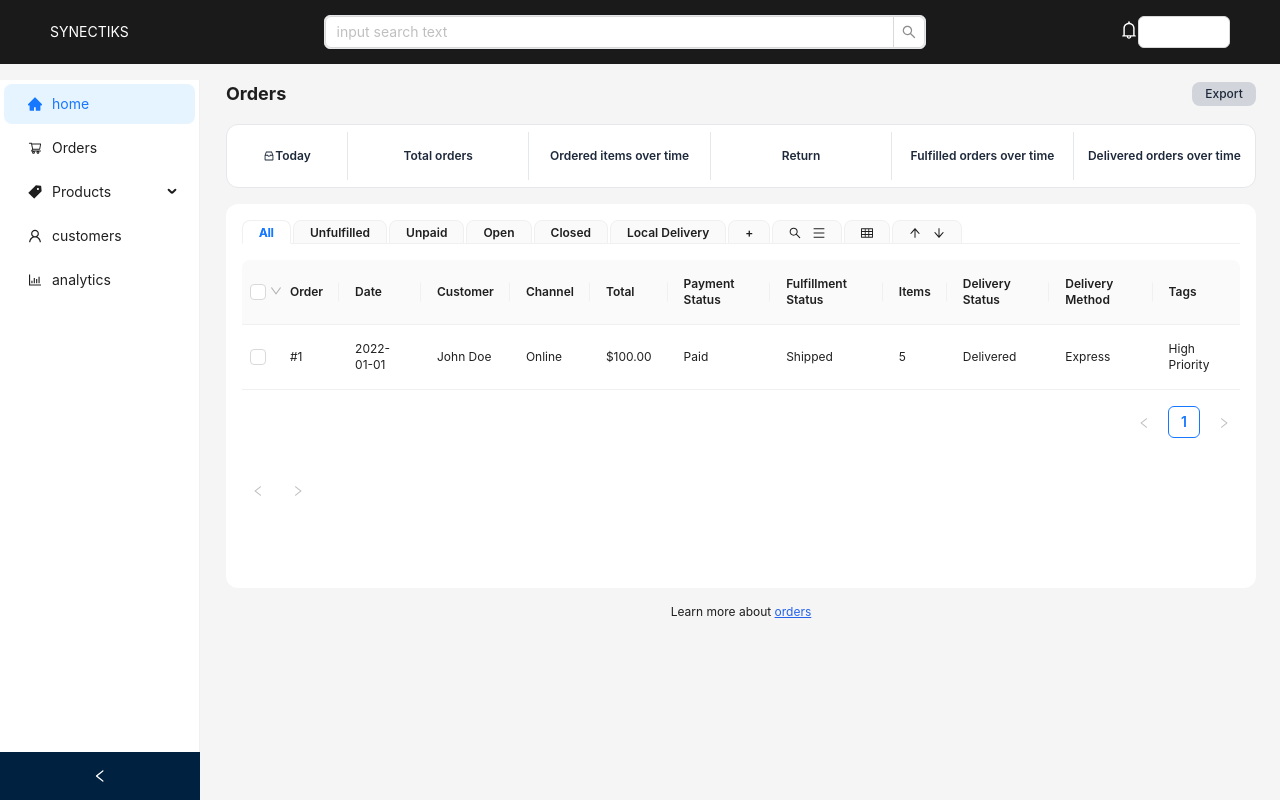
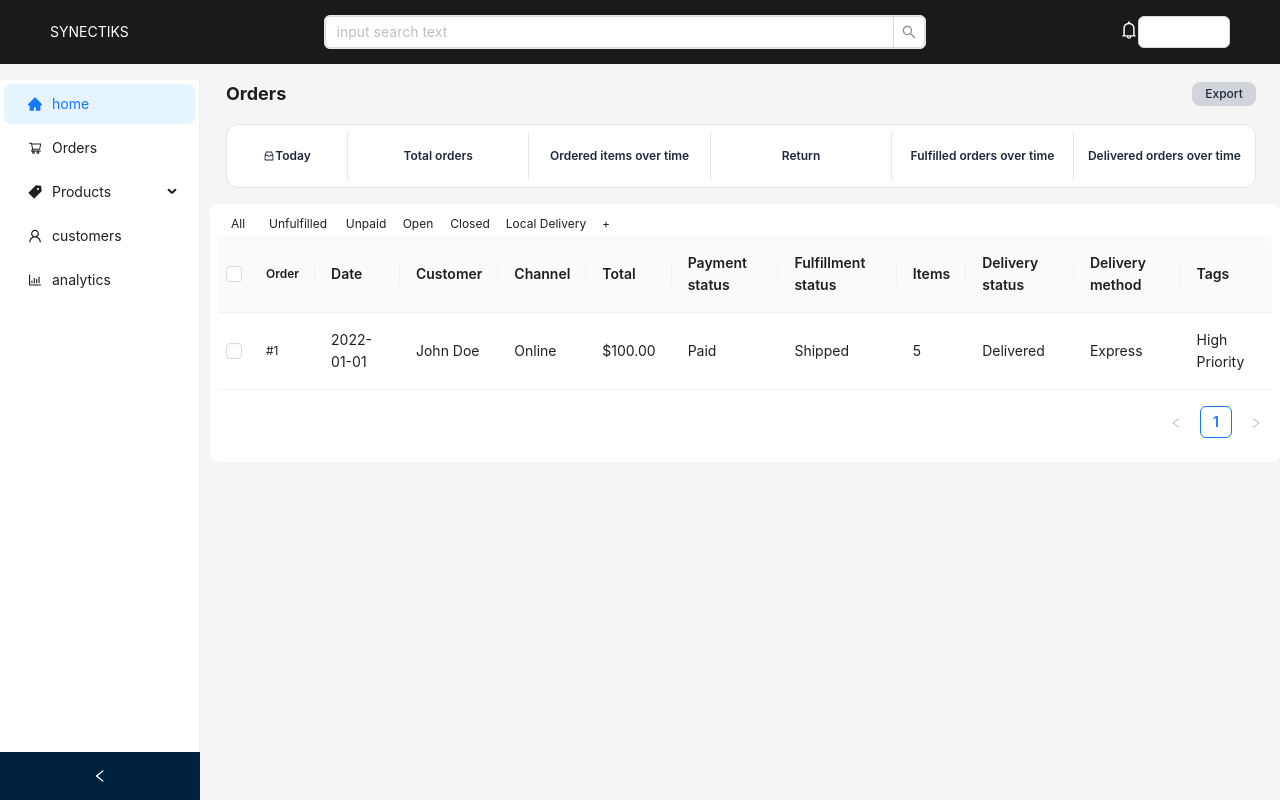
Before and after one commit to Appkube-ecommerce/appkube-ecommerce-sui, a Next.js app: page /admin/orders in a window 1280 px wide. Built offline with nearby package versions, Linux system fonts and the light colour scheme.

Commit message:
Order info page has completed.

```diff
--- a/src/components/admin/orders/orders.js
+++ b/src/components/admin/orders/orders.js
@@ -1,42 +1,10 @@
-'use client'
-import { DownOutlined, UserOutlined, InboxOutlined, SearchOutlined, MenuOutlined, ArrowUpOutlined, ArrowDownOutlined, TableOutlined } from '@ant-design/icons';
-import { Button, Dropdown, message, Space, Tooltip, Menu } from 'antd';
-import { Tabs } from 'antd';
-import Link from "next/link"
-import { Table, Pagination } from 'antd';
+'use client';
+import { InboxOutlined } from '@ant-design/icons';
 import React, { useState } from 'react';
-import CustomModal from './modal';
-
-
-const onChange = (key) => {
-  console.log(key);
-};
-const handleButtonClick = (e) => {
-  console.log('click left button', e);
-};
-const handleMenuClick = (e) => {
-  console.log('click', e);
-};
-
-
-const items = [
-  {
-    label: '1st menu item',
-    key: '1',
-    icon: <UserOutlined />,
-  },
-  {
-    label: '2nd menu item',
-    key: '2',
-    icon: <UserOutlined />,
-  },
-  {
-    label: '3rd menu item',
-    key: '3',
-    icon: <UserOutlined />,
-  },
-
-];
+import { Table } from 'antd';
+import Link from 'next/link';
+//import { useRouter } from 'next/router';
+import { Button, Modal, Radio } from 'antd';
 
 const columns = [
   {
@@ -45,205 +13,160 @@ const columns = [
     className: 'text-xs',
     render: (text, record) => (
       <Link href={`/admin/orders/summary`}>
-        <span >{text}</span>
+        <span>{text}</span>
       </Link>
     ),
-
   },
   {
     title: 'Date',
     dataIndex: 'date',
-    className: 'text-xs',
   },
   {
     title: 'Customer',
     dataIndex: 'customer',
-    className: 'text-xs',
   },
   {
     title: 'Channel',
     dataIndex: 'channel',
-    className: 'text-xs',
   },
   {
     title: 'Total',
     dataIndex: 'total',
-    className: 'text-xs',
   },
   {
-    title: 'Payment Status',
+    title: 'Payment status',
     dataIndex: 'paymentstatus',
-    className: 'text-xs',
   },
   {
-    title: 'Fulfillment Status',
+    title: 'Fulfillment status',
     dataIndex: 'fulfillmentstatus',
-    className: 'text-xs',
-  }, {
+  },
+  {
     title: 'Items',
     dataIndex: 'items',
-    className: 'text-xs',
   },
   {
-    title: 'Delivery Status',
+    title: 'Delivery status',
     dataIndex: 'deliverystatus',
-    className: 'text-xs',
   },
   {
-    title: 'Delivery Method',
+    title: 'Delivery method',
     dataIndex: 'deliverymethod',
-    className: 'text-xs',
   },
   {
     title: 'Tags',
     dataIndex: 'tags',
-    className: 'text-xs',
   },
 ];
 
-const CustomPagination = ({ total, onChange, current }) => {
-  return (
-    <Pagination
+const data = [
+  {
+    key: '1',
+    order: '#1',
+    date: '2022-01-01',
+    customer: 'John Doe',
+    channel: 'Online',
+    total: '$100.00',
+    paymentstatus: 'Paid',
+    fulfillmentstatus: 'Shipped',
+    items: '5',
+    deliverystatus: 'Delivered',
+    deliverymethod: 'Express',
+    tags: 'High Priority',
+  },
+];
 
-      onChange={onChange}
-      current={current}
-      itemRender={(current, type, originalElement) => {
-        if (type === 'prev' || type === 'next') {
-          return <span>{originalElement}</span>;
-        }
-        return null;
-      }}
-    />
-  );
+
+const rowSelection = {
+  onChange: (selectedRowKeys, selectedRows) => {
+    console.log(`selectedRowKeys: ${selectedRowKeys}`, 'selectedRows: ', selectedRows);
+  },
+  getCheckboxProps: (record) => ({
+    disabled: record.name === 'Disabled User',
+    name: record.name,
+  }),
 };
 
-const { TabPane } = Tabs;
 const Orders = () => {
-  const handleMenuClick = (e) => {
-    console.log('click', e);
+
+  const [selectionType, setSelectionType] = useState('checkbox');
+  const [isModalOpen, setIsModalOpen] = useState(false);
+  const [exportOption, setExportOption] = useState('option1');
+
+  const showModal = () => {
+    setIsModalOpen(true);
   };
 
+  const handleCancel = () => {
+    setIsModalOpen(false);
+  };
 
+  const handleExportOptionChange = (e) => {
+    setExportOption(e.target.value);
+  };
 
   const handleOrderClick = (orderId) => {
-    router.push(`/ordersummary/${orderId}`);
+    router.push(`/admin/orders/summary${orderId}`);
   };
 
-
-  const menu = (
-    <Menu onClick={handleMenuClick}>
-      {items.map((item) => (
-        <Menu.Item key={item.key} icon={item.icon}>
-          {item.label}
-        </Menu.Item>
-      ))}
-    </Menu>
-  );
-
-  const tabNames = [
-    'All',
-    'Unfulfilled',
-    'Unpaid',
-    'Open',
-    'Closed',
-    'Local Delivery',
-    '+',
-    ];
-
-const [selectedRowKeys, setSelectedRowKeys] = useState([]);
-
-  const onSelectChange = (newSelectedRowKeys) => {
-    console.log('selectedRowKeys changed: ', newSelectedRowKeys);
-    setSelectedRowKeys(newSelectedRowKeys);
-  };
-
-  const rowSelection = {
-    selectedRowKeys,
-    onChange: onSelectChange,
-    selections: [
-      Table.SELECTION_ALL,
-      Table.SELECTION_INVERT,
-      Table.SELECTION_NONE,
-      {
-        key: 'odd',
-        text: 'Select Odd Row',
-        onSelect: (changeableRowKeys) => {
-          let newSelectedRowKeys = [];
-          newSelectedRowKeys = changeableRowKeys.filter((_, index) => {
-            if (index % 2 !== 0) {
-              return false;
-            }
-            return true;
-          });
-          setSelectedRowKeys(newSelectedRowKeys);
-        },
-      },
-      {
-        key: 'even',
-        text: 'Select Even Row',
-        onSelect: (changeableRowKeys) => {
-          let newSelectedRowKeys = [];
-          newSelectedRowKeys = changeableRowKeys.filter((_, index) => {
-            if (index % 2 !== 0) {
-              return true;
-            }
-            return false;
-          });
-          setSelectedRowKeys(newSelectedRowKeys);
-        },
-      },
-    ],
-  };
-
-  const onChangeTabs = (key) => {
-    console.log(key);
-  };
-
-  const onChangePagination = (page) => {
-    console.log('Page changed: ', page);
-  };
-
-
-  const tabIcons = [
-    <span><SearchOutlined /><MenuOutlined /></span>,
-    <span><TableOutlined /></span>,
-    <span><ArrowUpOutlined /><ArrowDownOutlined /></span>,
-  ];
-
-  const extendedTabNames = [...tabNames.slice(0, tabNames.indexOf('+') + 1), ...tabIcons];
-
-  const sampleData = [
-    {
-      key: '1',
-      order: '#1',
-      date: '2022-01-01',
-      customer: 'John Doe',
-      channel: 'Online',
-      total: '$100.00',
-      paymentstatus: 'Paid',
-      fulfillmentstatus: 'Shipped',
-      items: '5',
-      deliverystatus: 'Delivered',
-      deliverymethod: 'Express',
-      tags: 'High Priority',
-    },
-
-  ];
-return (
+  return (
     <>
       <div className='mr-2 px-4'>
         <div className='flex justify-between mt-4 items-center'>
-          <div><p className="font-bold text-lg ">Orders</p></div>
-          {/* <div className="flex gap-2"> */}
+          <div>
+            <p className="font-bold text-lg ">Orders</p>
+          </div>
           <div className="flex gap-2">
-            <CustomModal />
+          <>
+      <button
+        onClick={showModal}
+        className="rounded-lg font-medium w-16 text-xs h-6 bg-gray-300 text-slate-800 hover:bg-slate-300"
+      >
+        Export
+      </button>
+      <Modal
+        visible={isModalOpen}
+        onCancel={handleCancel}
+        style={{ padding: 0 }}
+        footer={[
+          <div key="buttons" style={{ display: 'flex' }} className='justify-center items-end gap-1 mt-6 ml-28'>
+            <button className="shadow-lg h-7 rounded-lg border border-gray-200 w-18 px-2" onClick={handleCancel}>
+              Cancel
+            </button>
+            <button className="shadow-lg rounded-lg border border-gray-200 w-48 h-7 px-2">
+              Export transaction histories
+            </button>
+            <button className="bg-gray-800 text-white rounded-lg h-7 w-30 px-2">
+              Export orders
+            </button>
           </div>
-            {/* <button className="rounded-lg font-medium w-16 text-xs h-6 bg-gray-200">Export<modal/></button> */}
-            {/* <Dropdown overlay={menu}>
-              <Button className='rounded-lg bg-gray-200 font-medium text-xs h-6'>More actions<DownOutlined /></Button>
-            </Dropdown>
-            <button className='rounded-lg font-medium w-24 bg-gray-800 text-white text-xs h-6'>Create order</button> */}
-          {/* </div> */}
+        ]}
+      >
+        <div className='h-10 w-full font-semibold text-slate-800 border-b'>
+          <h2 className='text-base font-semibold'>Export Orders</h2>
+        </div>
+        <div className='py-4'>
+          <div>
+            <p className='font-medium text-slate-800'>Export</p>
+            <div onChange={handleExportOptionChange} value={exportOption} className='mt-2'>
+              <Radio value='option1'>Current page</Radio><br/>
+              <Radio value='option2'>All orders</Radio><br/>
+              <Radio value="C" disabled>Selected: 0 products</Radio><br/>
+              <Radio value="D" disabled>50+ orders matching your search</Radio><br/>
+              <Radio value='option3'>Orders by date</Radio>
+            </div>
+          </div>
+          <div className='mt-4'>
+            <p className='font-medium text-slate-800'>Export as</p>
+            <div onChange={handleExportOptionChange} value={exportOption} className='mt-2'>
+              <Radio value='option1'>CSV for excel, Numbers, or other spreadsheet programs</Radio><br/>
+              <Radio value='option2'>Plain CSV file</Radio>
+            </div>
+          </div>
+        </div>
+      </Modal>
+    </>
+          </div>
         </div>
 
         <div className='bg-white rounded-xl h-16 border border-gray-200 flex items-center mb-4 mt-4 '>
@@ -268,41 +191,32 @@ return (
             <button className='rounded-lg hover:bg-gray-100 h-12 w-44 text-slate-800 text-xs font-semibold'>Delivered orders over time</button>
           </div>
         </div>
+      </div>
 
-        <div className='h-96 bg-white rounded-xl p-4'>
-          <Tabs
-            onChange={onChangeTabs}
-            type="card"
-            tabBarStyle={{ color: '#333', height: '24px' }}
-            tabIcons={{ display: 'flex', justifyContent: 'space-between', alignItems: 'center'}}
-          >
-            {extendedTabNames.map((tab, index) => (
-              <TabPane
-              tab={
-                <div>
-                  <span style={{ fontSize: '12px', fontWeight: '600'}}>{tab}</span>
-                </div>
-              }
-              key={String(index + 1)}
-            >
-              {tab === 'All' && (
-                <>
-                  <Table rowSelection={rowSelection} columns={columns} dataSource={sampleData} />
+<div className='bg-white p-2 rounded-lg'>
+      <div className='gap-2'>
+        <button className="rounded-lg w-10 h-6 text-xs  hover:bg-gray-100">All</button>
+        <button className="rounded-lg w-20 h-6 text-xs  hover:bg-gray-100">Unfulfilled</button>
+        <button className="rounded-lg h-6 text-xs w-14  hover:bg-gray-100">Unpaid</button>
+        <button className="rounded-lg h-6 text-xs w-12  hover:bg-gray-100">Open</button>
+        <button className="rounded-lg w-14 h-6 text-xs  hover:bg-gray-100">Closed</button>
+        <button className="rounded-lg w-24 h-6 text-xs  hover:bg-gray-100">Local Delivery</button>
+        <button className="rounded-lg w-6 h-6 text-xs  hover:bg-gray-100">+</button>
+      </div>
 
-                </>
-              )}
-            </TabPane>
-            ))}
-
-          </Tabs>
-       <div style={{ textAlign: 'center', marginTop: '20px' }}>
-                  <CustomPagination onChange={onChangePagination} current={1} />
-                  </div>
-        </div>
-
-        <div className='justify-center text-center mt-4 text-xs'>Learn more about <a className='underline text-blue-600 hover:underline'>orders</a></div>
+      <Table
+          rowSelection={{
+            type: selectionType,
+            ...rowSelection,
+          }}
+          columns={[
+            ...columns,
+          ]}
+          dataSource={data}
+        />
       </div>
     </>
+
   );
 };
 
--- /dev/null
+++ b/src/components/admin/orders/ordersummary.js
@@ -0,0 +1,117 @@
+
+import React, { useState } from "react";
+import { Button, Input, message, Upload } from "antd";
+import { ArrowLeftOutlined, EditOutlined } from "@ant-design/icons";
+import { useRouter } from "next/navigation";
+
+const OrderInfo = () => {
+  const [comment, setComment] = useState(""); // State for the comment input
+  const router = useRouter();
+
+  const backToOrders = () => {
+    router.push("/admin/orders");
+  };
+
+  const handlePostComment = () => {
+    // Handle logic to post the comment (you can customize this part)
+    if (comment.trim() !== "") {
+      // Logic to handle the comment (e.g., send to server, update state, etc.)
+      message.success("Comment posted successfully!");
+      setComment(""); // Clear the comment input after posting
+    } else {
+      message.warning("Please enter a comment before posting.");
+    }
+  };
+
+  return (
+    <>
+  <div className="p-8">
+  <header className="flex gap-5">
+  <ArrowLeftOutlined className="text-lg font-semibold" onClick={backToOrders}/>
+    <h1 className="font-bold text-2xl"></h1>
+    </header>
+    </div>
+
+
+<div className='flex gap-5'>
+
+<div>
+      <div className="border-2 shadow-md w-[37.5rem] h-72 bg-white rounded-xl p-4">
+        <div></div>
+        <div className='border border-slate-200 h-44 rounded-md'>
+        <div className='border-b h-14'></div>
+        <div className='border-b h-14'></div>
+        <div className='h-14'></div></div>
+        <div className='flex justify-end mt-2'>
+  <button className="bg-gray-800 text-white rounded-lg h-7 w-30 px-2 text-sm">
+    Add tracking
+  </button>
+</div>
+
+      </div>
+      <div className="border-2 shadow-md w-[37.5rem] h-48 bg-white p-4 mt-5 rounded-xl">
+      <div className='border border-slate-200 rounded-md'>
+      <div className='border-b h-16'></div>
+        <div className=' h-12'></div>
+        </div>
+      </div>
+      <div className='mt-8'>
+      <p className='font-semibold text-base ml-4 text-slate-800 mb-2'>Timeline</p>
+      <div className="border-2 shadow-md w-[37.5rem] h-40 bg-white rounded-xl">
+      <div className="flex flex-col mt-4 space-y-4 items-end">
+
+              <Input
+                placeholder="Leave a comment..."
+                value={comment}
+                onChange={(e) => setComment(e.target.value)}
+                className='border-none hover:border-0  h-16 w-full'
+              />
+                <div className="bg-slate-50 flex justify-end h-full w-full"> {/* Use flex justify-end */}
+    <button
+      className="bg-gray-200 text-gray-400 font-semibold rounded-md h-6 w-12 border-0 mt-4 mb-4 mr-3"
+      onClick={handlePostComment}
+    >
+      Post
+    </button>
+  </div>
+            </div>
+        </div>
+        </div>
+      <p className='text-slate-400 text-end'>Only you and other staff can see comments</p>
+</div>
+
+<div>
+      <div className="border-2 shadow-md w-80 h-20 bg-white p-2 rounded-xl text-slate-800">
+        <div className='flex justify-between w-full'>
+        <p className='font-semibold text-slate-800'>Notes</p>
+      <div><EditOutlined /></div>
+
+        </div>
+        <div className='text-slate-800 py-2'>No notes from customer</div>
+      </div>
+
+      <div className="border-2 shadow-md w-80 h-72 bg-white mt-5 rounded-xl p-2 font-semibold text-slate-800">
+       <div><p className='font-semibold text-slate-800'>Customer</p></div>
+       <div className="mt-4">
+    <input
+      type="text"
+      placeholder="Search or create a customer"
+      className="border-2 border-gray-300 px-2 py-1 rounded-md w-full"
+    />
+  </div>
+      </div>
+      <div className="border-2 shadow-md w-80 h-36 bg-white p-2 mt-5 rounded-xl">
+        <p className='font-semibold text-slate-800 h-10'>Conversion summary</p>
+        <p className='text-slate-800 h-10'>There aren't any conversion details available for this order.</p>
+        <a className='text-sky-500 font-semibold'>Learn more</a>
+      </div>
+      <div className="border-2 shadow-md w-80 h-44 bg-white p-2 mt-5 rounded-xl font-semibold text-slate-800">Fraud analysis</div>
+</div>
+
+</div>
+
+
+  </>
+)
+};
+export default OrderInfo;
```
Also changed, not shown: src/app/admin/orders/summary/page.js (+5 -4 lines), src/components/admin/orders/modal.js (deleted, +0 -73 lines), 1 other file (tests, documents, lock files or other folders).
